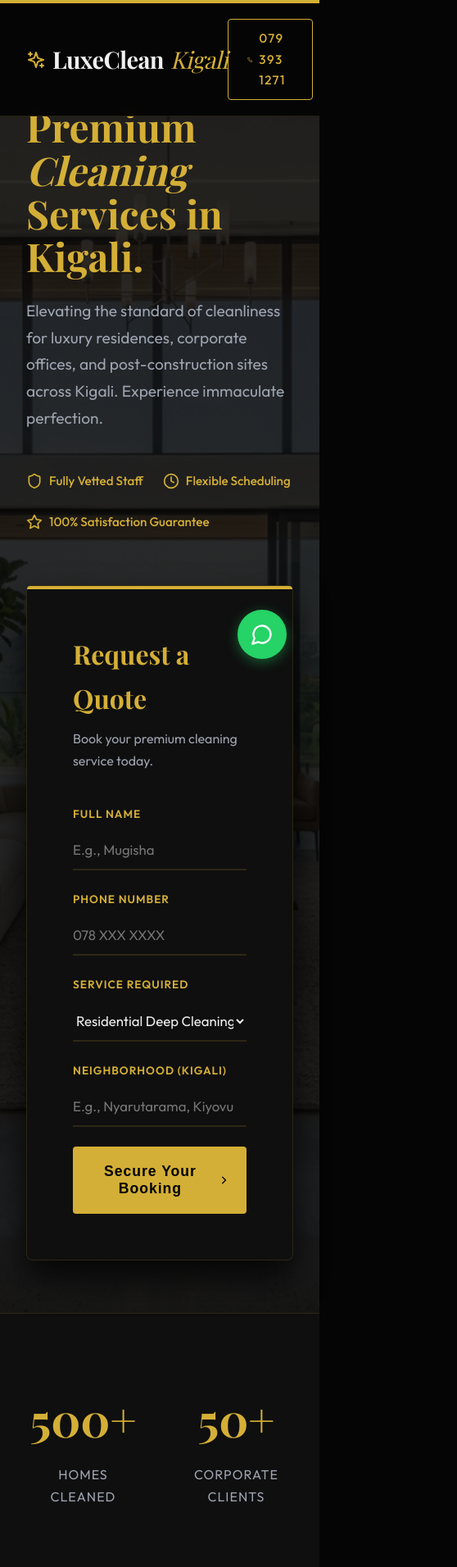
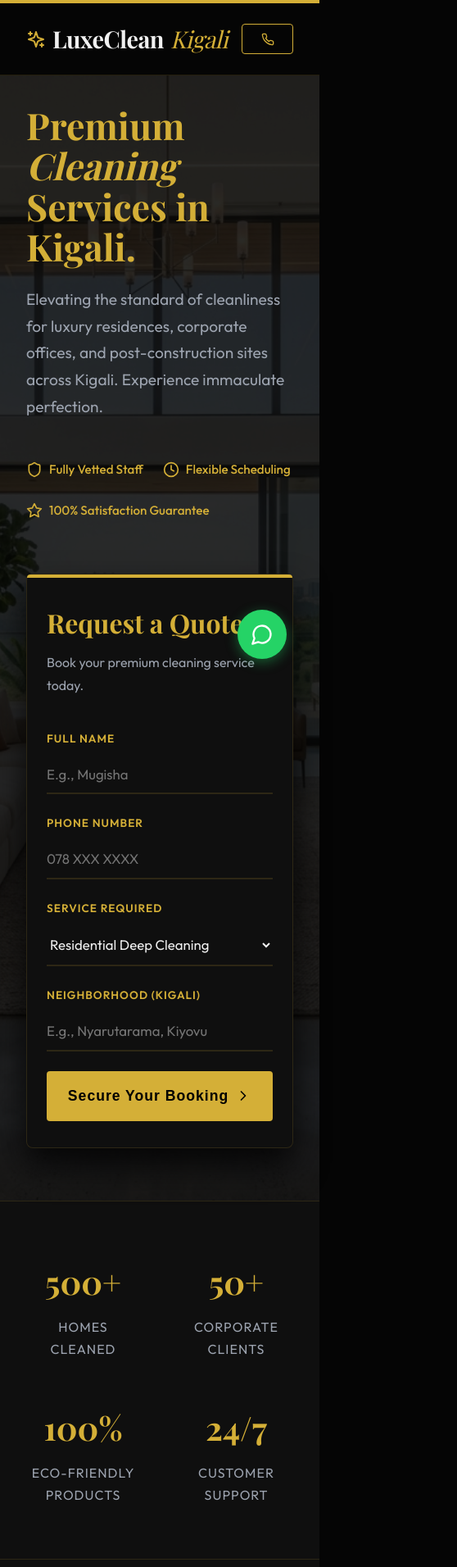
Before and after one commit to K4pel/luxeclean-kigali, a React (Vite) app: page / in a window 390 px wide. Shown: the top 1912 px of the page at 82% size, 558 px wide, since content can reach past the window. Built offline with nearby package versions, Linux system fonts and the light colour scheme; a web font is replaced by a local one.

Commit message:
Fix responsive design for mobile

```diff
--- a/src/index.css
+++ b/src/index.css
@@ -641,11 +641,15 @@ h1, h2, h3, h4, .serif {
     grid-template-columns: repeat(2, 1fr);
     gap: 3rem;
   }
+
+  .testimonials-grid {
+    grid-template-columns: 1fr;
+  }
 }
 
 @media (max-width: 768px) {
   .hero-content h1 {
-    font-size: 3rem;
+    font-size: 2.8rem;
   }
 
   .services-grid {
@@ -657,7 +661,23 @@ h1, h2, h3, h4, .serif {
     gap: 3rem;
   }
 
-  .call-btn-header span {
+  .header-phone-btn span {
     display: none;
   }
+
+  .lead-form-wrapper {
+    padding: 2rem 1.5rem;
+  }
+
+  .stat-item h4 {
+    font-size: 2.5rem;
+  }
+
+  .stats, .process-section, .testimonials, .faq-section {
+    padding: 4rem 0;
+  }
+
+  .section-title h2 {
+    font-size: 2.2rem;
+  }
 }
```
